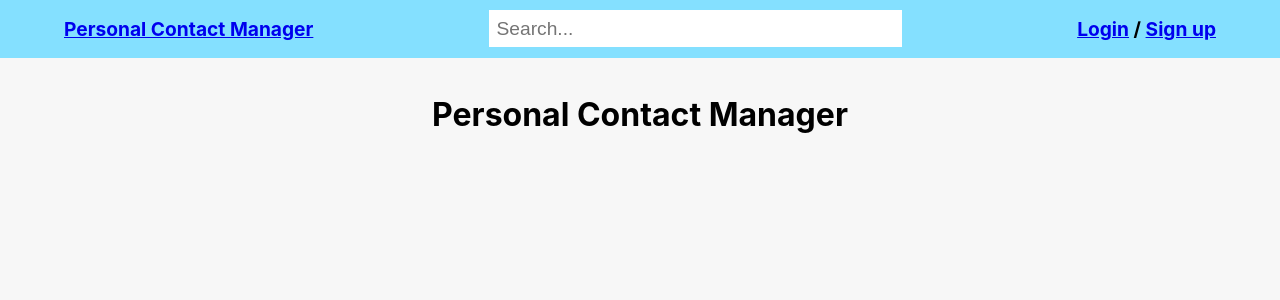
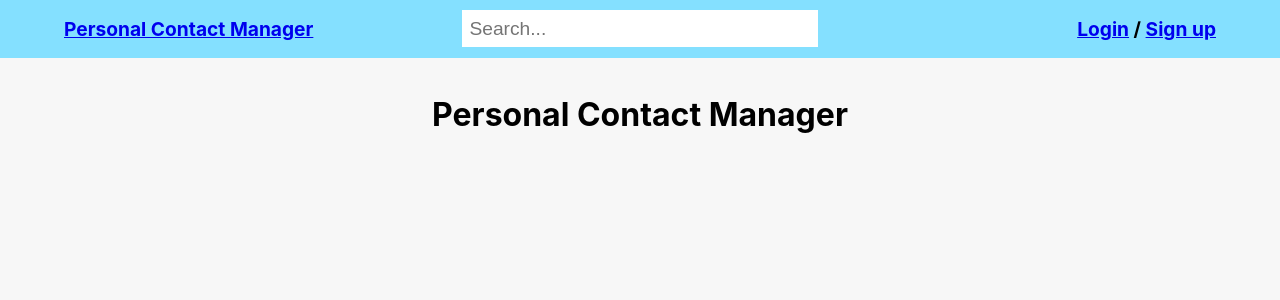
Before and after one commit to Luislfdms/Project1-COP4331C, a React (Create React App) app in the folder front-end/: page / in a window 1280 px wide. Shown: the top 300 px of the page. Built offline with nearby package versions, Linux system fonts and the light colour scheme.

Commit message:
properly center searchbar

```diff
--- a/front-end/src/App.css
+++ b/front-end/src/App.css
@@ -26,6 +26,12 @@
   top: 0;
   right: 0;
   align-items: center;
+}
+.home-nav, .signin-info {
+  width: 15em;
+}
+.signin-info {
+  text-align: right;
 }
 .searchbar {
   flex-grow: .3;
```
